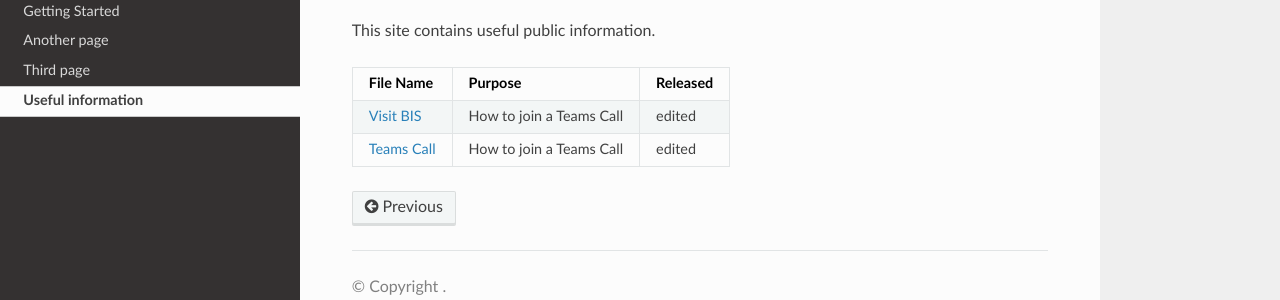
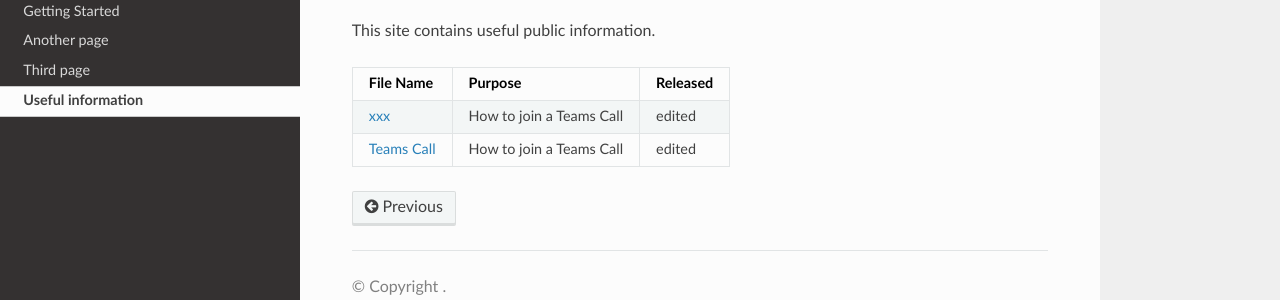
Before and after one commit to pangaeaw/docs, a Sphinx documentation site: the page built from docs/useful-info.md, in a window 1280 px wide. Shown: the part 141-441 px from the top of the page. Built offline with Sphinx 7.4.7 and the Read the Docs theme 3.1.0, drawn with Linux system fonts in a browser that asks for light colours.

Commit message:
Update useful-info.md

```diff
--- a/docs/useful-info.md
+++ b/docs/useful-info.md
@@ -4,5 +4,5 @@
 
 | File Name       | Purpose       | Released     |
 |-----------------|----------------|----------------|
-| [Visit BIS](https://github.com/pangaeaw/docs/blob/main/PangaeaWealth_Attend_Teams_Meetings_Guide.pdf)  | How to join a Teams Call | edited |
-| <a href="https://github.com/pangaeaw/docs/blob/main/PangaeaWealth_Attend_Teams_Meetings_Guide.pdf)" target="_blank">Teams Call</a> | How to join a Teams Call | edited |
+| [xxx](https://github.com/pangaeaw/docs/blob/main/PangaeaWealth_Attend_Teams_Meetings_Guide.pdf)  | How to join a Teams Call | edited |
+| <a href="https://pangaeaw.github.io/PangaeaWealth_Attend_Teams_Meetings_Guide.pdf)" target="_blank">Teams Call</a> | How to join a Teams Call | edited |
```
